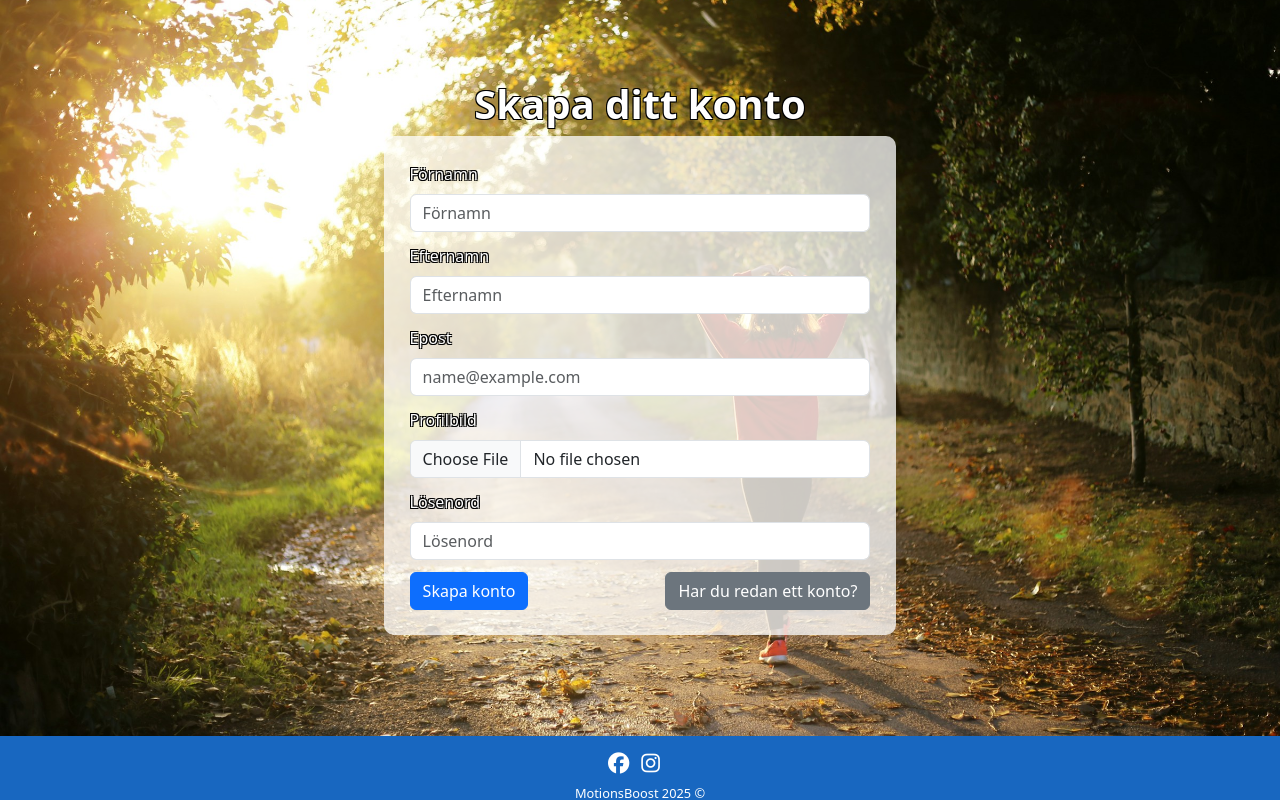
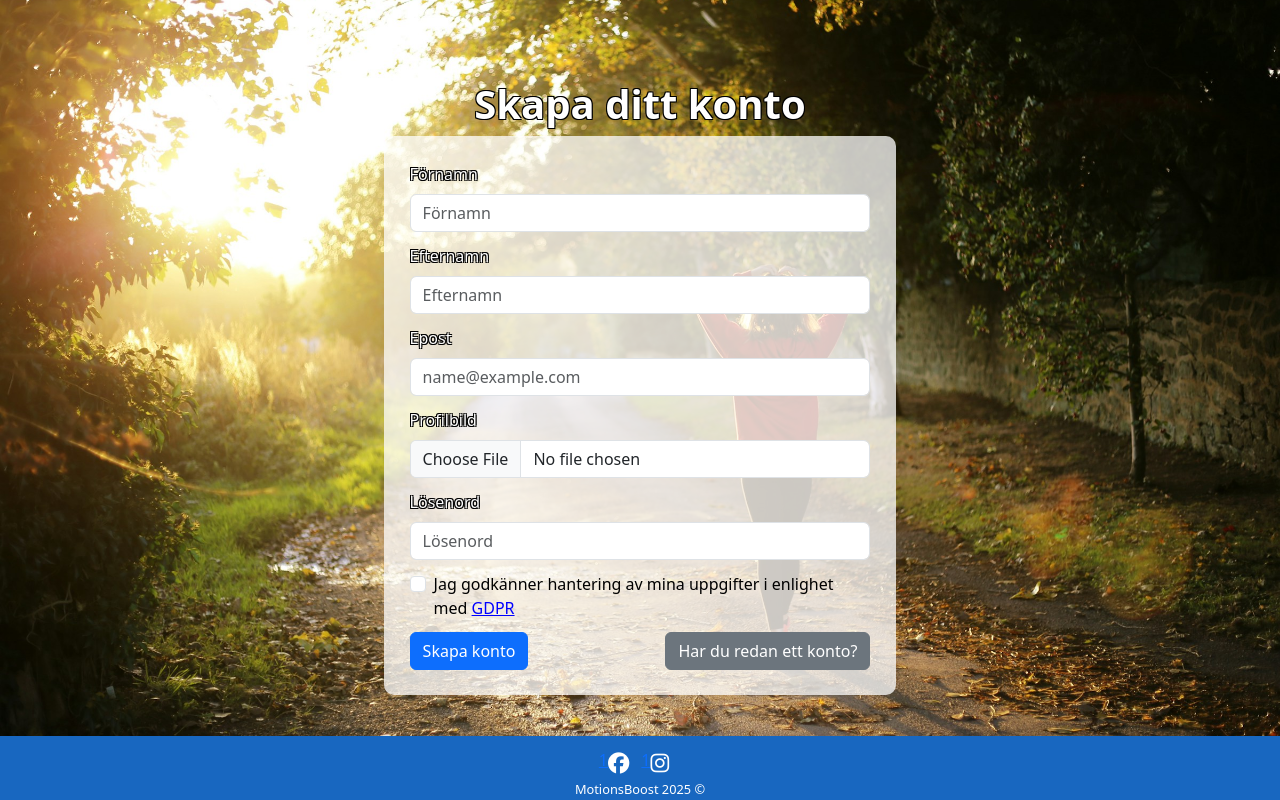
Before and after one commit to osundstrom/MotionsBoost-frontend, a Vue app: page /register in a window 1280 px wide. Built offline with nearby package versions, Linux system fonts and the light colour scheme.

Commit message:
fixat lite arie fel, lagt in checkar för gdpr.

```diff
--- a/index.html
+++ b/index.html
@@ -1,5 +1,5 @@
 <!DOCTYPE html>
-<html lang="">
+<html lang="en">
   <head>
     <meta charset="UTF-8">
     <link rel="icon" href="/favicon.ico">
--- a/package.json
+++ b/package.json
@@ -9,6 +9,7 @@
     "preview": "vite preview"
   },
   "dependencies": {
+    "bootstrap": "^5.3.6",
     "font-awesome": "^4.7.0",
     "vue": "^3.5.13",
     "vue-router": "^4.5.0",
--- a/src/components/footer.vue
+++ b/src/components/footer.vue
@@ -4,11 +4,11 @@
 
 <footer class="text-center bg-primary text-white py-3 ">
   <div class="mb-2">
-    <a href="https://facebook.com"><i class="fab fa-facebook fa-lg me-3 oneicon"></i></a>
-    <a href="https://.instagram.com"><i class="fab fa-instagram fa-lg me-3 oneicon"></i></a>
+    <a href="https://facebook.com">1<i class="fab fa-facebook fa-lg me-3 oneicon"></i></a>
+    <a href="https://instagram.com">1<i class="fab fa-instagram fa-lg me-3 oneicon"></i></a>
 
   </div>
-  <small>MotionsBoost 2025 ©</small>
+  <small><p>MotionsBoost 2025 ©</p></small>
 </footer>
 
 
--- a/src/components/loginForm.vue
+++ b/src/components/loginForm.vue
@@ -75,7 +75,7 @@ export default {
       <!-- Formulär inloggning -->
       <div class="mb-3">
         <label for="InputEmail" class="form-label">Epost</label>
-        <input type="email" class="form-control" id="InputEmail" aria-describedby="emailHelp"
+        <input type="email" class="form-control" id="InputEmail"
           placeholder="Example@example.com">
       </div>
       <div class="mb-3">
@@ -98,6 +98,7 @@ export default {
         <button type="button" class="btn btn-danger w-100 mb-1" @click="loginWithGoogle">
           <i class="fab fa-google me-1"></i> Google
         </button>
+        <p style="font-size: x-small; text-shadow: none; color: black;">Vid inlogg via Google godkänner jag hantering av mina uppgifter i enlighet med <a href="https://www.imy.se/verksamhet/dataskydd/det-har-galler-enligt-gdpr/">GDPR</a></p>
 
       </div>
 
--- a/src/components/navigation.vue
+++ b/src/components/navigation.vue
@@ -29,7 +29,7 @@ console.log(logo);
       if(this.imageUrl.startsWith("/uploads")) {
         return `http://localhost:3000${this.imageUrl}`
       }
-      console.warn("vad är detta för länk??", this.imageUrl);
+      console.error("vad är detta för länk??", this.imageUrl);
       return null;
 
     }
@@ -67,12 +67,12 @@ console.log(logo);
           <li><RouterLink class="dropdown-item oneItem" to="/profil"><i class="fa-solid fa-user"></i> Min sida</RouterLink></li>
           <li><RouterLink class="dropdown-item oneItem" to="/creategroup"><i class="fa-solid fa-square-plus"></i> Skapa grupp</RouterLink></li>
           <li><RouterLink class="dropdown-item oneItem" to="/settings"><i class="fa-solid fa-gear"></i> Inställningar</RouterLink></li>
-          <li><a class="dropdown-item oneItem" href="#"><i class="fa-solid fa-circle-info"></i> Information</a></li>
+          <li><RouterLink class="dropdown-item oneItem" to="/information"><i class="fa-solid fa-circle-info"></i> Information</RouterLink></li>
         </ul>
       </div>
 
       <!-- logo -->
-      <img src="../assets/logomb.png" alt="Logo" class="navbar-logo">
+      <img src="../assets/logomb.png" alt="Logo bild" class="navbar-logo">
 
      <!-- Avatar med logout -->
 <div class="dropdown">
--- a/src/components/registerForm.vue
+++ b/src/components/registerForm.vue
@@ -22,8 +22,14 @@ export default {
       const email = document.getElementById("InputEmail").value;
       const password = document.getElementById("InputPassword").value;
       const file = document.getElementById("InputImage").files[0];
+      const gdprCheckbox = document.getElementById("gdprCheckbox").checked;
       let errorDiv = document.getElementById("errorDiv");
       errorDiv.textContent = "";
+
+      if (!gdprCheckbox) { // Validera GDPR-kryssrutan
+        errorDiv.textContent = "Du måste godkänna GDPR och användarvillkoren för att registrera dig.";
+        return;
+      }
 
       try {
         const formData = new FormData();
@@ -96,6 +102,11 @@ export default {
         <input type="password" class="form-control" id="InputPassword" placeholder="Lösenord">
       </div>
 
+      <div class="mb-3 form-check">
+        <input type="checkbox" class="form-check-input" id="gdprCheckbox">
+        <label style="text-shadow: none; color: black;" class="form-check-label" for="gdprCheckbox">Jag godkänner hantering av mina uppgifter i enlighet med <a href="https://www.imy.se/verksamhet/dataskydd/det-har-galler-enligt-gdpr/">GDPR</a></label>
+      </div>
+
       <div class="d-flex justify-content-between">
 
         <button type="submit" class="btn btn-primary w-45">Skapa konto</button>
@@ -126,6 +137,24 @@ form {
   }
 }
 
+.form-check {
+  a{
+    color: blue;
+    text-decoration: underline;
+  }
+  a:hover{
+    color: #000000;
+    text-shadow: -1px -1px 0 #ffffff00, 1px -1px 0 #ffffff00, -1px 1px 0 #ffffff00, 1px 1px #ffffff00;
+    font-weight: bolder;
+  }
+  input{
+    margin-right: 1%;
+    cursor: pointer;
+  }
+
+
+}
+
 
 #fullform {
   color: white;
@@ -143,7 +172,9 @@ button:hover {
   font-size: larger;
   display: flex;
   justify-content: center;
-  color: white;
-  text-shadow: -1px -1px 0 #ff0000, 1px -1px 0 #ff0000, -1px 1px 0 #ff0000, 1px 1px 0 #ff0000;
+  color: rgb(0, 0, 0);
+  text-shadow: -1px -1px 0 #f80707, 1px -1px 0 #f80707, -1px 1px 0 #f80707, 1px 1px 0 #f80707;
+  font-weight: bolder;
+
 }
 </style>
--- a/src/views/LoginView.vue
+++ b/src/views/LoginView.vue
@@ -40,8 +40,8 @@ h1{
   text-align: center;
   padding-top: 10vh;
   font-weight: 900;
-  color: white;
-    text-shadow: -1px -1px 0 #000, 1px -1px 0 #000, -1px 1px 0 #000, 1px 1px 0 #000;
+  color: rgb(0, 0, 0);
+  /*text-shadow: -1px -1px 0 #000, 1px -1px 0 #000, -1px 1px 0 #000, 1px 1px 0 #000;*/
 }
 
 </style>
--- a/src/views/ProfilView.vue
+++ b/src/views/ProfilView.vue
@@ -20,7 +20,7 @@ export default {
 
   computed: {
     corrImgUrl() {
-      if (!this.imageUrl || this.imageUrl === 'null' || this.imageUrl === '') {
+      if (!this.imageUrl || this.imageUrl === "null" || this.imageUrl === "") {
         return null;
       }
       if (this.imageUrl.startsWith("http://") || this.imageUrl.startsWith("https://")) {
@@ -29,9 +29,8 @@ export default {
       if(this.imageUrl.startsWith("/uploads")) {
         return `http://localhost:3000${this.imageUrl}`
       }
-      console.warn("vad är detta för länk??", this.imageUrl);
+      console.error("Ogiltig bild länk", this.imageUrl);
       return null;
-
     }
   },
 
@@ -53,9 +52,8 @@ export default {
 
       this.loading = true;
       try {
+        const userId = sessionStorage.getItem("userId");
         const token = sessionStorage.getItem("token");
-        const userId = sessionStorage.getItem("userId");
-        console.log("Token:", token);
         const response = await fetch("http://localhost:3000/users/usersteps", {
           method: "GET",
           headers: {
--- a/src/views/oneGroup.vue
+++ b/src/views/oneGroup.vue
@@ -271,7 +271,7 @@ popupDeleteGroup() {
 
       <div>
         <h5>{{ groupDetails?.info }}</h5>
-        <p>Gruppen har tagit <b><u>{{ groupDetails.totalSteps }}</u></b> steg totalt</p>
+        <p>Gruppen har tagit <b>{{ groupDetails.totalSteps }}</b> steg totalt</p>
         <div class="codeJoin" v-if="groupDetails?.groupRole === 'owner'">
         <h5>Kod: {{ groupId }}</h5>
         <p>Ge koden till alla du vill bjuda in</p>
```
Also changed, not shown: src/views/oneChallenge.vue (+22 -43 lines), 1 other file (tests, documents, lock files or other folders).
